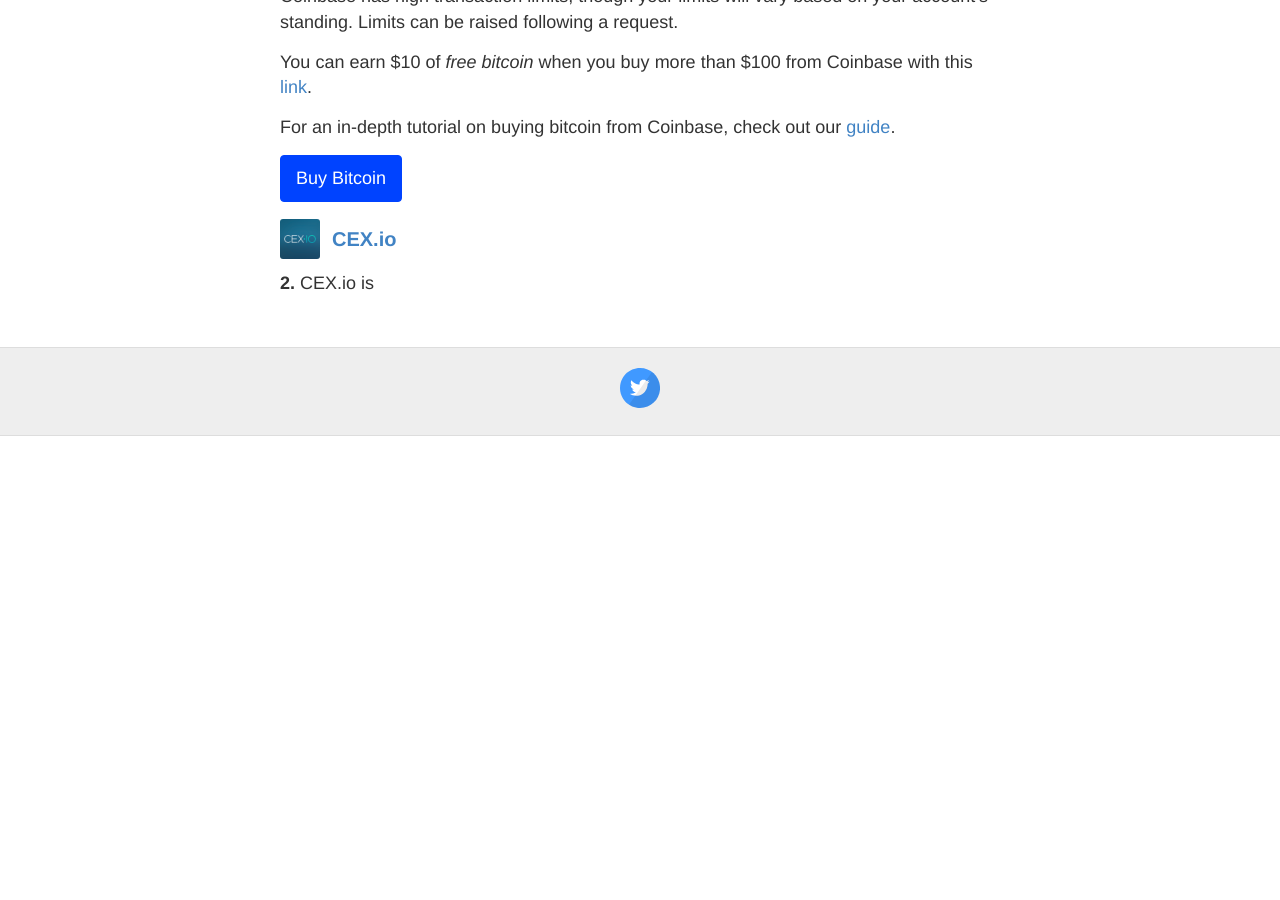
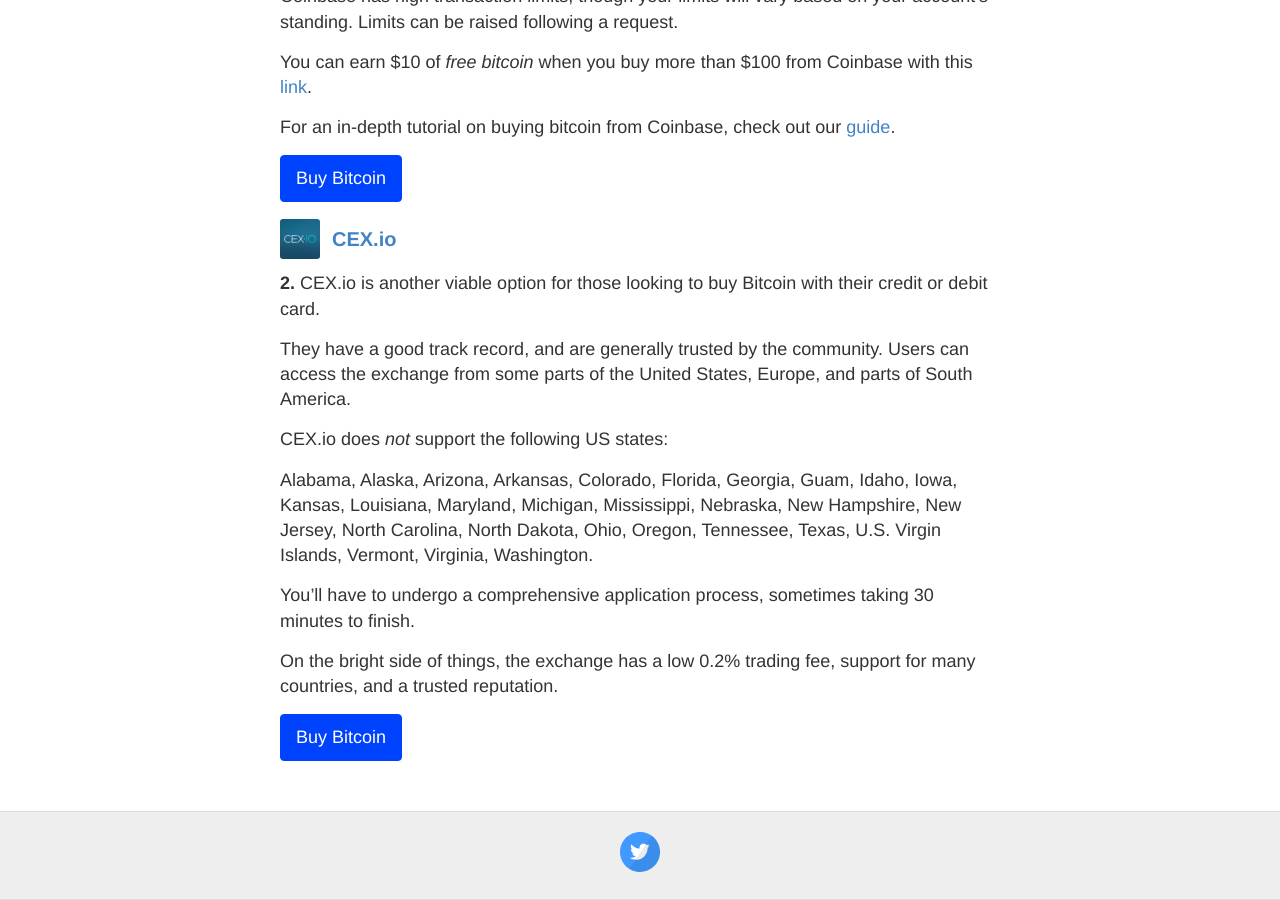
Before and after one commit to homebodygym/homebodygym, a Jekyll site: the page built from pages/exchanges/exchanges.md, in a window 1280 px wide and 900 px high, scrolled down 1596 px. Built offline with Jekyll 4.4.1, drawn with Linux system fonts in a browser that asks for light colours; a script that is not in the unit is left out; before the commit the page ends 2032 px from its top, so only the background shows below that.

Commit message:
cex io addition

```diff
--- a/pages/exchanges/exchanges.md
+++ b/pages/exchanges/exchanges.md
@@ -89,4 +89,16 @@
 
 <h3><a target="_blank" href="https://cex.io/">CEX.io</a></h3>
 
-**2.** CEX.io is
+**2.** CEX.io is another viable option for those looking to buy Bitcoin with their credit or debit card.
+
+They have a good track record, and are generally trusted by the community. Users can access the exchange from some parts of the United States, Europe, and parts of South America.
+
+CEX.io does *not* support the following US states:
+
+Alabama, Alaska, Arizona, Arkansas, Colorado, Florida, Georgia, Guam, Idaho, Iowa, Kansas, Louisiana, Maryland, Michigan, Mississippi, Nebraska, New Hampshire, New Jersey, North Carolina, North Dakota, Ohio, Oregon, Tennessee, Texas, U.S. Virgin Islands, Vermont, Virginia, Washington.
+
+You'll have to undergo a comprehensive application process, sometimes taking 30 minutes to finish.
+
+On the bright side of things, the exchange has a low 0.2% trading fee, support for many countries, and a trusted reputation.
+
+[Buy Bitcoin](https://cex.io/r/0/up119618739/0/){: .big-button}
```
Also changed, not shown: other parts of pages/exchanges/exchanges.md (+1 -1 lines).
